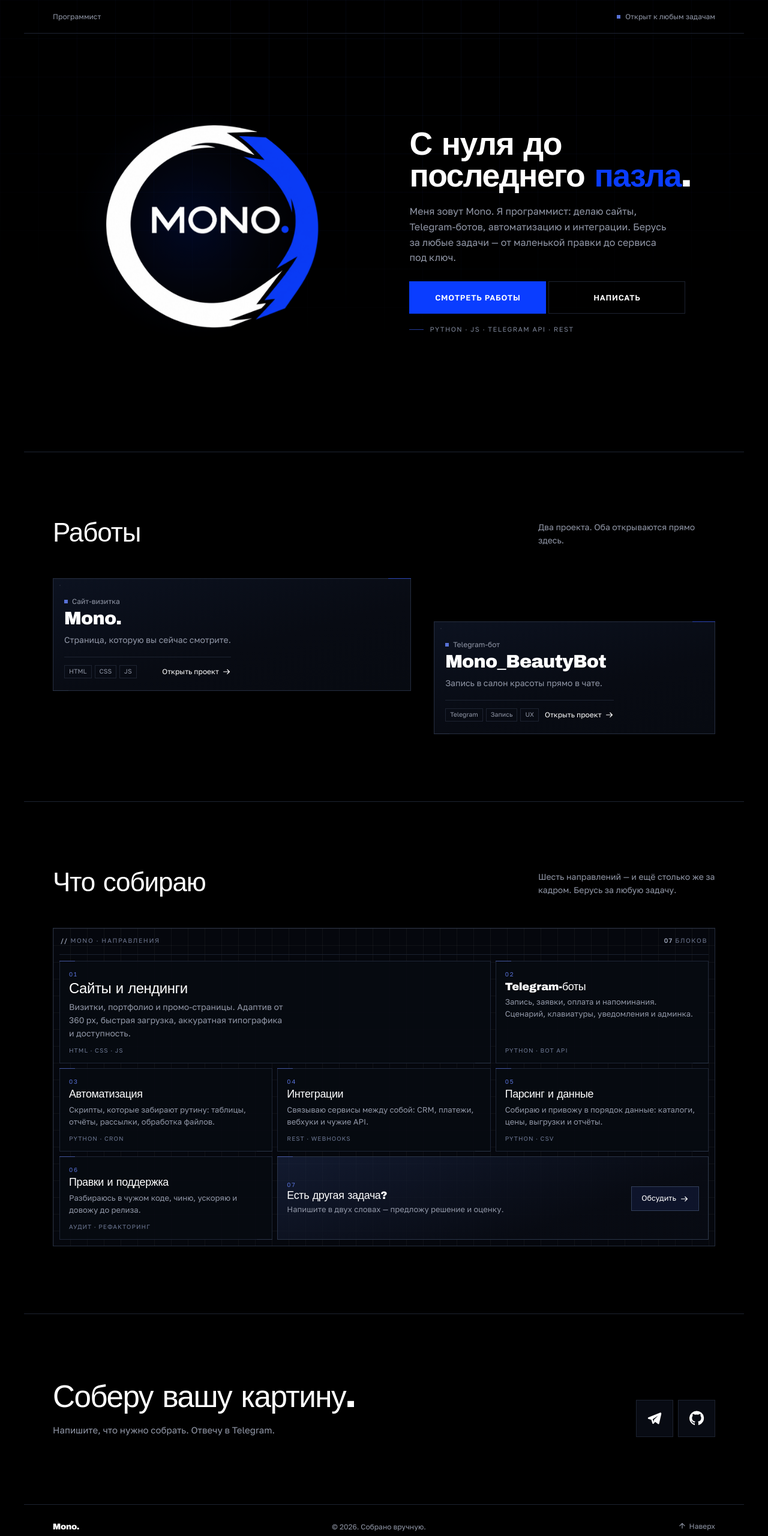
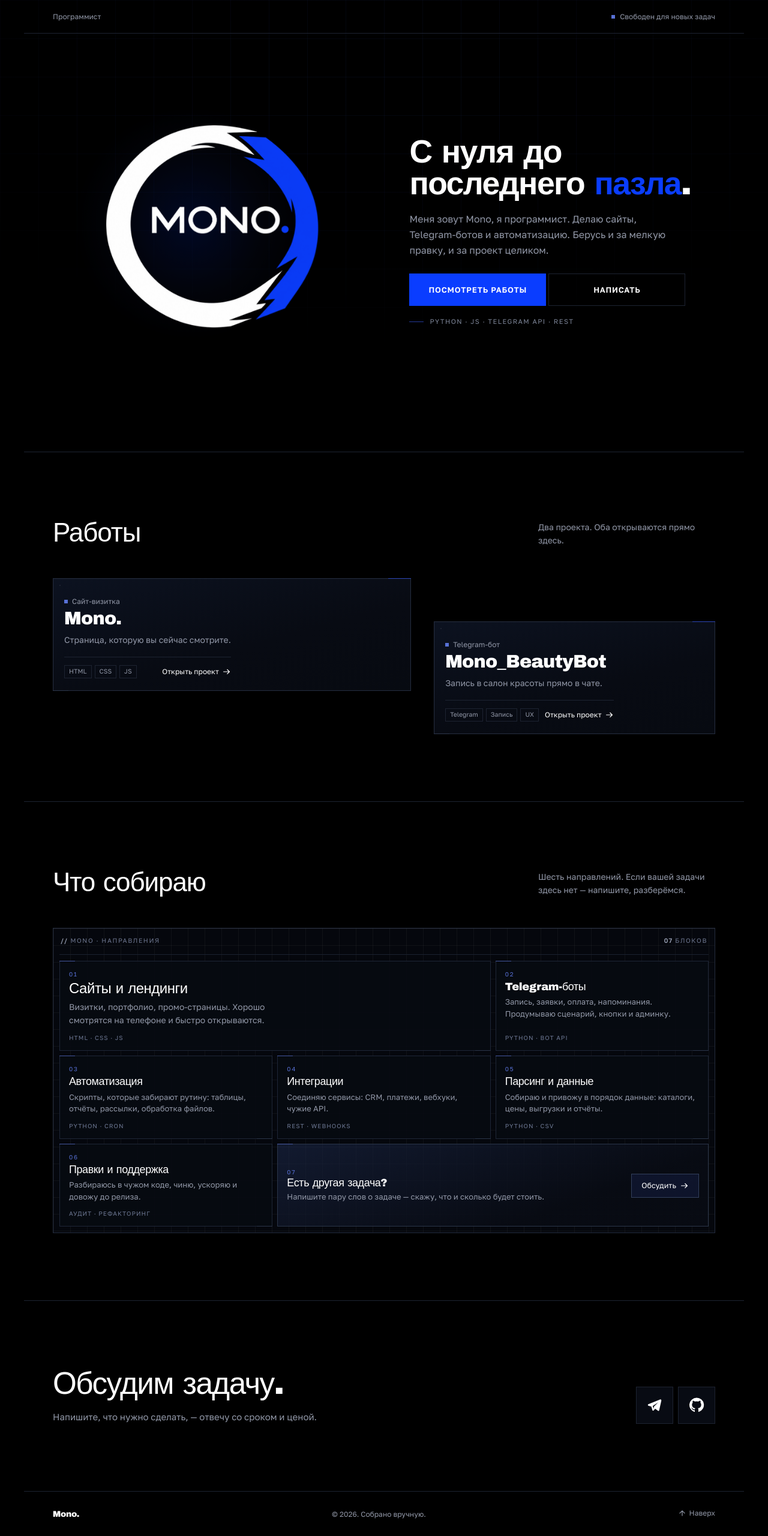
Before and after one commit to Virtuoso3004/mono-site, a plain HTML site: page index.html in a window 1280 px wide. Shown: the whole page at 60% size. Drawn offline with Linux system fonts and the light colour scheme; a web font is replaced by a local one.

Commit message:
Переписал тексты проще
Оставил слоган «С нуля до последнего пазла». Убрал лозунги
и общие обещания: hero, направления, контакты и описания
проектов теперь говорят по делу.

```diff
--- a/index.html
+++ b/index.html
@@ -4,7 +4,7 @@
 <meta charset="utf-8">
 <meta name="viewport" content="width=device-width, initial-scale=1, viewport-fit=cover">
 <title>Mono. Программист</title>
-<meta name="description" content="Mono. Программист. Сайты, Telegram-боты, автоматизация и интеграции. Берусь за задачи любой сложности.">
+<meta name="description" content="Mono — программист. Делаю сайты, Telegram-ботов и автоматизацию. Пишите в Telegram.">
 <meta name="theme-color" content="#000000">
 <meta name="color-scheme" content="dark">
 <meta property="og:title" content="Mono. Программист">
@@ -1115,7 +1115,7 @@ button{font:inherit}
 
 <header class="topbar shell">
   <span class="topbar__role">Программист</span>
-  <span class="status"><span class="status__dot" aria-hidden="true"></span>Открыт к любым задачам</span>
+  <span class="status"><span class="status__dot" aria-hidden="true"></span>Свободен для новых задач</span>
 </header>
 
 <main id="main" tabindex="-1">
@@ -1152,9 +1152,9 @@ button{font:inherit}
           <span>С нуля до</span>
           <span>последнего <em>пазла</em>.</span>
         </h1>
-        <p class="hero__lead">Меня зовут Mono. Я программист: делаю сайты, Telegram-ботов, автоматизацию и интеграции. Берусь за любые задачи — от маленькой правки до сервиса под ключ.</p>
+        <p class="hero__lead">Меня зовут Mono, я программист. Делаю сайты, Telegram-ботов и автоматизацию. Берусь и за мелкую правку, и за проект целиком.</p>
         <div class="hero__actions">
-          <a class="btn btn--solid" href="#works">Смотреть работы</a>
+          <a class="btn btn--solid" href="#works">Посмотреть работы</a>
           <a class="btn btn--line" href="#contact">Написать</a>
         </div>
         <p class="hero__stack">Python · JS · Telegram API · REST</p>
@@ -1256,7 +1256,7 @@ button{font:inherit}
   <section class="section shell" id="skills" aria-labelledby="skills-title">
     <div class="section__head">
       <h2 class="section__title" id="skills-title">Что собираю</h2>
-      <p class="section__aside">Шесть направлений — и ещё столько же за кадром. Берусь за любую задачу.</p>
+      <p class="section__aside">Шесть направлений. Если вашей задачи здесь нет — напишите, разберёмся.</p>
     </div>
     <div class="board">
       <div class="board__bar">
@@ -1267,13 +1267,13 @@ button{font:inherit}
         <li class="tile tile--wide">
           <span class="tile__num">01</span>
           <h3 class="tile__title">Сайты и лендинги</h3>
-          <p class="tile__text">Визитки, портфолио и промо-страницы. Адаптив от 360&nbsp;px, быстрая загрузка, аккуратная типографика и доступность.</p>
+          <p class="tile__text">Визитки, портфолио, промо-страницы. Хорошо смотрятся на телефоне и быстро открываются.</p>
           <span class="tile__tags">HTML · CSS · JS</span>
         </li>
         <li class="tile">
           <span class="tile__num">02</span>
           <h3 class="tile__title">Telegram-боты</h3>
-          <p class="tile__text">Запись, заявки, оплата и напоминания. Сценарий, клавиатуры, уведомления и админка.</p>
+          <p class="tile__text">Запись, заявки, оплата, напоминания. Продумываю сценарий, кнопки и админку.</p>
           <span class="tile__tags">Python · Bot API</span>
         </li>
         <li class="tile">
@@ -1285,7 +1285,7 @@ button{font:inherit}
         <li class="tile">
           <span class="tile__num">04</span>
           <h3 class="tile__title">Интеграции</h3>
-          <p class="tile__text">Связываю сервисы между собой: CRM, платежи, вебхуки и чужие API.</p>
+          <p class="tile__text">Соединяю сервисы: CRM, платежи, вебхуки, чужие API.</p>
           <span class="tile__tags">REST · webhooks</span>
         </li>
         <li class="tile">
@@ -1304,7 +1304,7 @@ button{font:inherit}
           <a class="tile tile--cta" href="#contact">
             <span class="tile__num">07</span>
             <h3 class="tile__title">Есть другая задача?</h3>
-            <p class="tile__text">Напишите в двух словах — предложу решение и оценку.</p>
+            <p class="tile__text">Напишите пару слов о задаче — скажу, что и сколько будет стоить.</p>
             <span class="tile__link">Обсудить
               <svg viewBox="0 0 16 16" aria-hidden="true" focusable="false"><path d="M2 8h11M9 4l4 4-4 4" fill="none" stroke="currentColor" stroke-width="1.4" stroke-linecap="square"/></svg>
             </span>
@@ -1317,8 +1317,8 @@ button{font:inherit}
   <section class="section shell contact" id="contact" aria-labelledby="contact-title">
     <div class="contact__grid">
       <div>
-        <h2 class="contact__title" id="contact-title">Соберу вашу картину.</h2>
-        <p class="contact__lead">Напишите, что нужно собрать. Отвечу в Telegram.</p>
+        <h2 class="contact__title" id="contact-title">Обсудим задачу.</h2>
+        <p class="contact__lead">Напишите, что нужно сделать, — отвечу со сроком и ценой.</p>
       </div>
       <nav class="contact__links" aria-label="Контакты">
         <a class="contact__link" href="https://t.me/monod0t" target="_blank" rel="noopener noreferrer" aria-label="Написать в Telegram">
@@ -1348,7 +1348,7 @@ button{font:inherit}
     </button>
     <p class="dialog__kind">Сайт-визитка</p>
     <h2 class="dialog__title" id="work-site-title">Mono.</h2>
-    <p class="dialog__lead">Одностраничный сайт с логотипом из четырёх спрайтов. Сборка на глазах: кольцо, надпись, синий пазл и точка.</p>
+    <p class="dialog__lead">Одностраничный сайт. Логотип складывается из четырёх картинок: кольцо, надпись, пазл и точка.</p>
     <dl class="dialog__facts">
       <div><dt>Стек</dt><dd translate="no">HTML, CSS, JS</dd></div>
       <div><dt>Формат</dt><dd>Один файл</dd></div>
```
